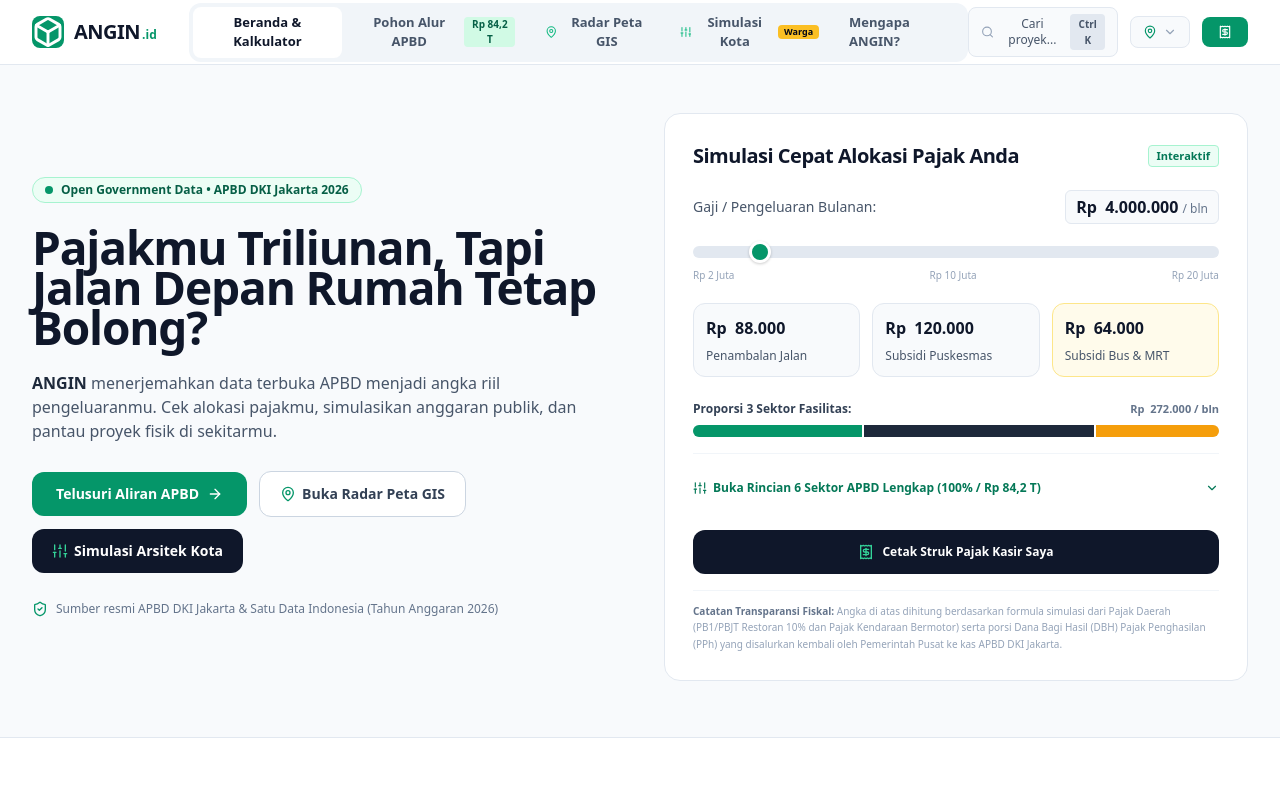
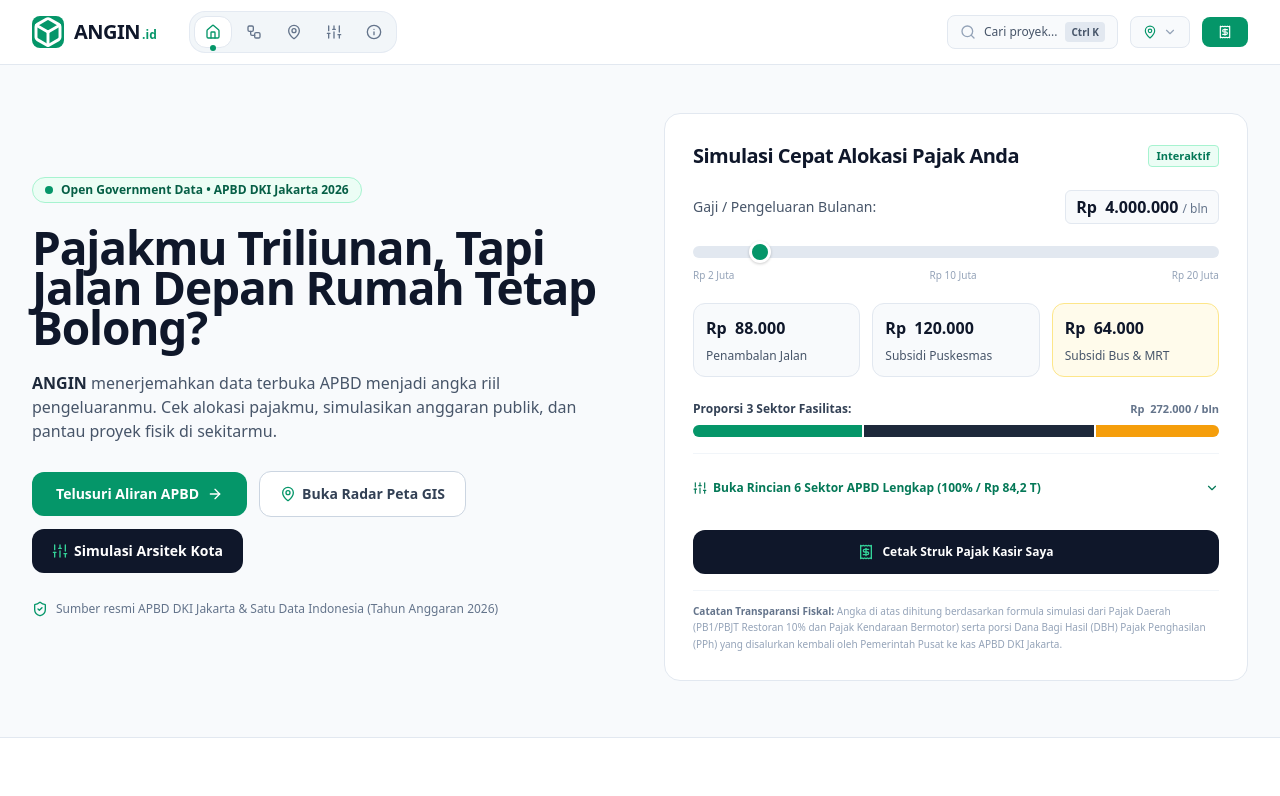
Before and after one commit to abcdefakhry/ANGIN, a React (Vite) app: page / in a window 1280 px wide. Shown: the top 796 px of the page. Built offline with nearby package versions, Linux system fonts and the light colour scheme.

Commit message:
feat(nav): redesain navbar desktop menjadi minimalis icon-first dock dengan animasi hover slide-out sesuai standar antislop-ui

```diff
--- a/src/App.tsx
+++ b/src/App.tsx
@@ -12,7 +12,10 @@ import {
   AlertCircle,
   Sliders,
   Sparkles,
-  ChevronRight
+  ChevronRight,
+  Home,
+  Workflow,
+  Info
 } from 'lucide-react';
 import type { ProjectDetail } from './components/ProjectActionModal';
 import { CommandSearchModal } from './components/CommandSearchModal';
@@ -182,79 +185,119 @@ export default function App() {
               </div>
             </a>
 
-            {/* Desktop Navigation Links / View Switcher */}
-            <nav className="hidden md:flex items-center gap-1.5 text-[13px] font-semibold text-slate-700 bg-slate-100 p-1 rounded-xl">
+            {/* Desktop Navigation Dock (Modern Icon-First, Smooth Hover-Expanded - antislop-ui) */}
+            <nav className="hidden md:flex items-center gap-1 bg-slate-100/90 border border-slate-200/80 p-1 rounded-2xl">
+              {/* 1. Beranda */}
               <button
                 onClick={() => {
                   setActiveView('home');
                   window.scrollTo({ top: 0, behavior: 'smooth' });
                 }}
-                className={`px-3 py-1.5 rounded-lg transition-colors cursor-pointer ${
+                className={`group relative flex items-center h-8 px-2.5 rounded-xl transition-[background-color,color,border-color] duration-200 cursor-pointer ${
                   activeView === 'home'
-                    ? 'bg-white text-slate-900 font-bold'
-                    : 'text-slate-600 hover:text-slate-900'
+                    ? 'bg-white text-slate-900 font-bold border border-slate-200'
+                    : 'text-slate-600 hover:text-slate-900 hover:bg-white/80'
                 }`}
+                title="Beranda & Kalkulator Pajak"
+                aria-label="Beranda"
               >
-                Beranda &amp; Kalkulator
+                <Home className={`w-4 h-4 flex-shrink-0 transition-colors ${activeView === 'home' ? 'text-emerald-600' : 'text-slate-500 group-hover:text-slate-900'}`} />
+                <span className="max-w-0 opacity-0 overflow-hidden whitespace-nowrap text-xs font-semibold group-hover:max-w-[120px] group-hover:opacity-100 group-hover:ml-1.5 group-focus-visible:max-w-[120px] group-focus-visible:opacity-100 group-focus-visible:ml-1.5 transition-[max-width,opacity,margin] duration-300 ease-out">
+                  Beranda
+                </span>
+                {activeView === 'home' && (
+                  <span className="absolute -bottom-1 left-1/2 -translate-x-1/2 w-1.5 h-1.5 bg-emerald-600 rounded-full"></span>
+                )}
               </button>
 
+              {/* 2. Pohon Alur APBD */}
               <button
                 onClick={() => {
                   setActiveView('explorer');
                   window.scrollTo({ top: 0, behavior: 'smooth' });
                 }}
-                className={`flex items-center gap-1.5 px-3 py-1.5 rounded-lg transition-colors cursor-pointer ${
+                className={`group relative flex items-center h-8 px-2.5 rounded-xl transition-[background-color,color,border-color] duration-200 cursor-pointer ${
                   activeView === 'explorer'
-                    ? 'bg-emerald-600 text-white font-bold'
-                    : 'text-slate-600 hover:text-emerald-700'
+                    ? 'bg-white text-slate-900 font-bold border border-slate-200'
+                    : 'text-slate-600 hover:text-slate-900 hover:bg-white/80'
                 }`}
+                title="Pohon Alur APBD (Rp 84,2 Triliun)"
+                aria-label="Pohon Alur APBD"
               >
-                <span>Pohon Alur APBD</span>
-                <span className={`text-[10px] px-1.5 py-0.2 rounded font-black ${
-                  activeView === 'explorer' ? 'bg-emerald-700 text-emerald-100' : 'bg-emerald-100 text-emerald-800'
-                }`}>
-                  Rp 84,2 T
+                <Workflow className={`w-4 h-4 flex-shrink-0 transition-colors ${activeView === 'explorer' ? 'text-emerald-600' : 'text-slate-500 group-hover:text-slate-900'}`} />
+                <span className="max-w-0 opacity-0 overflow-hidden whitespace-nowrap text-xs font-semibold group-hover:max-w-[140px] group-hover:opacity-100 group-hover:ml-1.5 group-focus-visible:max-w-[140px] group-focus-visible:opacity-100 group-focus-visible:ml-1.5 transition-[max-width,opacity,margin] duration-300 ease-out">
+                  Pohon Alur APBD
                 </span>
+                {activeView === 'explorer' && (
+                  <span className="absolute -bottom-1 left-1/2 -translate-x-1/2 w-1.5 h-1.5 bg-emerald-600 rounded-full"></span>
+                )}
               </button>
 
+              {/* 3. Radar Peta GIS */}
               <button
                 onClick={() => {
                   setActiveView('map');
                   window.scrollTo({ top: 0, behavior: 'smooth' });
                 }}
-                className={`flex items-center gap-1.5 px-3 py-1.5 rounded-lg transition-colors cursor-pointer ${
+                className={`group relative flex items-center h-8 px-2.5 rounded-xl transition-[background-color,color,border-color] duration-200 cursor-pointer ${
                   activeView === 'map'
-                    ? 'bg-slate-900 text-white font-bold'
-                    : 'text-slate-600 hover:text-slate-900'
+                    ? 'bg-white text-slate-900 font-bold border border-slate-200'
+                    : 'text-slate-600 hover:text-slate-900 hover:bg-white/80'
                 }`}
+                title="Radar Peta Proyek Fisik (GIS Jakarta)"
+                aria-label="Radar Peta GIS"
               >
-                <MapPin className="w-3.5 h-3.5 text-emerald-500" />
-                <span>Radar Peta GIS</span>
+                <MapPin className={`w-4 h-4 flex-shrink-0 transition-colors ${activeView === 'map' ? 'text-emerald-600' : 'text-slate-500 group-hover:text-slate-900'}`} />
+                <span className="max-w-0 opacity-0 overflow-hidden whitespace-nowrap text-xs font-semibold group-hover:max-w-[140px] group-hover:opacity-100 group-hover:ml-1.5 group-focus-visible:max-w-[140px] group-focus-visible:opacity-100 group-focus-visible:ml-1.5 transition-[max-width,opacity,margin] duration-300 ease-out">
+                  Radar Peta GIS
+                </span>
+                {activeView === 'map' && (
+                  <span className="absolute -bottom-1 left-1/2 -translate-x-1/2 w-1.5 h-1.5 bg-emerald-600 rounded-full"></span>
+                )}
               </button>
 
+              {/* 4. Simulasi Kota */}
               <button
                 onClick={() => {
                   setActiveView('simulator');
                   window.scrollTo({ top: 0, behavior: 'smooth' });
                 }}
-                className={`flex items-center gap-1.5 px-3 py-1.5 rounded-lg transition-colors cursor-pointer ${
+                className={`group relative flex items-center h-8 px-2.5 rounded-xl transition-[background-color,color,border-color] duration-200 cursor-pointer ${
                   activeView === 'simulator'
-                    ? 'bg-emerald-600 text-white font-bold'
-                    : 'text-slate-600 hover:text-slate-900'
+                    ? 'bg-white text-slate-900 font-bold border border-slate-200'
+                    : 'text-slate-600 hover:text-slate-900 hover:bg-white/80'
                 }`}
+                title="The City Architect: Simulasi APBD Warga"
+                aria-label="Simulasi Kota"
               >
-                <Sliders className="w-3.5 h-3.5 text-emerald-500" />
-                <span>Simulasi Kota</span>
-                <span className="text-[9px] px-1.5 py-0.2 rounded font-black bg-amber-400 text-slate-950">
-                  Warga
+                <Sliders className={`w-4 h-4 flex-shrink-0 transition-colors ${activeView === 'simulator' ? 'text-emerald-600' : 'text-slate-500 group-hover:text-slate-900'}`} />
+                <span className="max-w-0 opacity-0 overflow-hidden whitespace-nowrap text-xs font-semibold group-hover:max-w-[140px] group-hover:opacity-100 group-hover:ml-1.5 group-focus-visible:max-w-[140px] group-focus-visible:opacity-100 group-focus-visible:ml-1.5 transition-[max-width,opacity,margin] duration-300 ease-out">
+                  Simulasi Kota
+                </span>
+                {activeView === 'simulator' && (
+                  <span className="absolute -bottom-1 left-1/2 -translate-x-1/2 w-1.5 h-1.5 bg-emerald-600 rounded-full"></span>
+                )}
+              </button>
+
+              {/* 5. Mengapa ANGIN */}
+              <button
+                onClick={() => {
+                  if (activeView !== 'home') {
+                    setActiveView('home');
+                    setTimeout(() => document.getElementById('reality-gap')?.scrollIntoView({ behavior: 'smooth' }), 100);
+                  } else {
+                    document.getElementById('reality-gap')?.scrollIntoView({ behavior: 'smooth' });
+                  }
+                }}
+                className="group relative flex items-center h-8 px-2.5 rounded-xl text-slate-600 hover:text-slate-900 hover:bg-white/80 transition-[background-color,color] duration-200 cursor-pointer"
+                title="Mengapa ANGIN? (Data & Krisis Akuntabilitas)"
+                aria-label="Mengapa ANGIN?"
+              >
+                <Info className="w-4 h-4 flex-shrink-0 text-slate-500 group-hover:text-slate-900 transition-colors" />
+                <span className="max-w-0 opacity-0 overflow-hidden whitespace-nowrap text-xs font-semibold group-hover:max-w-[140px] group-hover:opacity-100 group-hover:ml-1.5 group-focus-visible:max-w-[140px] group-focus-visible:opacity-100 group-focus-visible:ml-1.5 transition-[max-width,opacity,margin] duration-300 ease-out">
+                  Mengapa ANGIN?
                 </span>
               </button>
-
-              {activeView === 'home' && (
-                <a href="#reality-gap" className="px-3 py-1.5 rounded-lg text-slate-600 hover:text-slate-900 transition-colors">
-                  Mengapa ANGIN?
-                </a>
-              )}
             </nav>
           </div>
 
```
